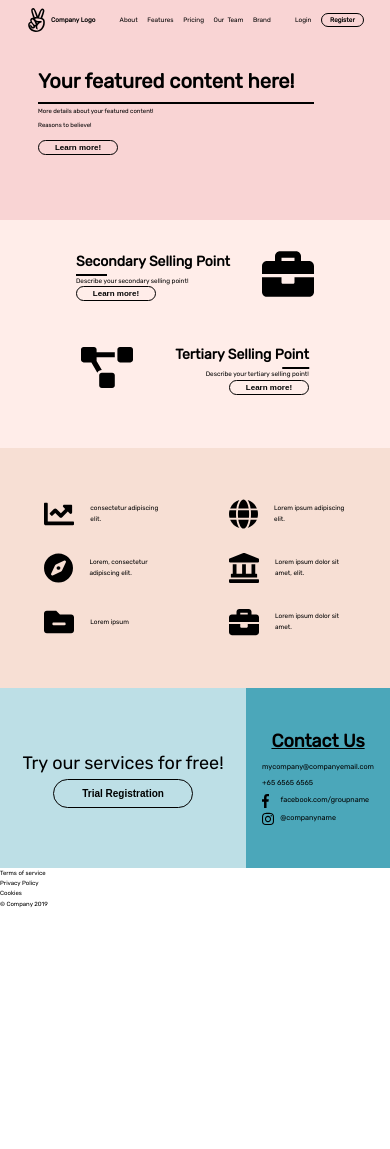
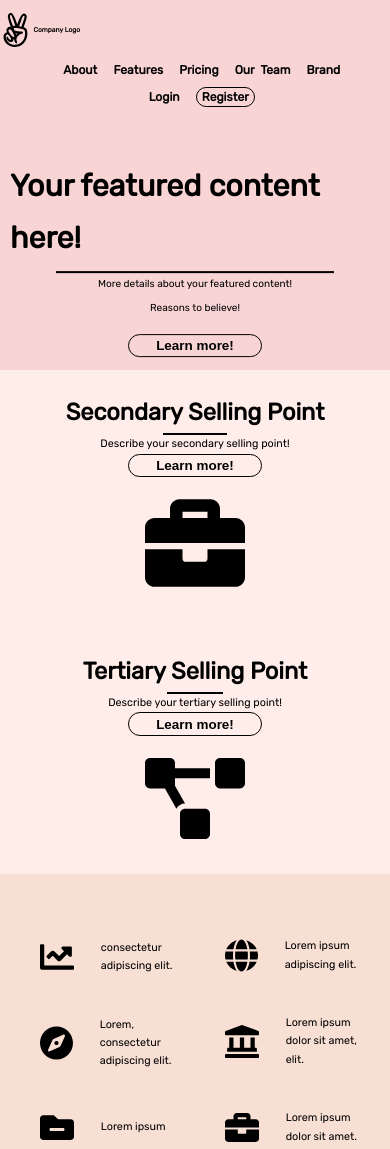
Before and after one commit to nevtay/websitePractice, a plain HTML site: page index.html in a window 390 px wide. Shown: the top 1149 px of the page. Before the commit the page ends 909 px from the top, so only its background shows below. Drawn offline with Linux system fonts and the light colour scheme.

Commit message:
improvements to layout made for better responsiveness across more devices

```diff
--- a/style.css
+++ b/style.css
@@ -5,19 +5,28 @@
 }
 
 html {
-    font-size: 62.5%
+    font-size: 62.5%;
+    overflow-x: hidden;
 }
 
 @media (max-width: 960px) {
     html {
-      font-size: 25%;
+      font-size: 42%;
     }
   }
+
+@media (max-width: 376px) {
+    html {
+        font-size: 30%;
+    }
+}
 
 body {
     font-family: 'Rubik', sans-serif;
     line-height: 1.7;
     font-weight: 400;
+    overflow-x: hidden;
+    width: 100%;
 }
 
 a {
@@ -50,13 +59,6 @@ a {
     padding: 0.5rem 0.5rem;
 }
 
-@media (max-width: 960px) {
-    .btn-learnmore {
-      width: 20rem;
-      font-size: 2rem;
-    }
-  }
-
 li {
     list-style: none;
 }
@@ -70,12 +72,11 @@ li {
 .header--nav {
     display: flex;
     flex-direction: row;
+    justify-content: space-around;
     align-items: center;
-    justify-content: space-around;
     width: 100%;
     font-size: 1.6rem;
     padding: 0rem 3rem;
-    margin-bottom: 3rem;
 }
 
 .header--nav li {
@@ -103,7 +104,6 @@ li {
 .img--logo {
     height: 6rem;
     width: auto;
-    /* margin-left: 5rem; */
 }
 
 .nav--users-login, .nav--users-register {
@@ -114,15 +114,14 @@ li {
 .nav--featured {
     display: flex;
     flex-direction: column;
-    align-items: left;
-    margin-bottom: 3rem;
-    width: 100%;
-    padding: 4rem 8rem 10rem 8rem;
+    justify-content: center;
+    margin-top: 8rem;
+    padding-left: 15rem;
     /* border: 1px solid black; */
 }
 
 .nav--featured hr {
-    width: 88%;
+    width: 75%;
     border: .02rem solid black;
 }
 
@@ -132,7 +131,7 @@ li {
 }
 
 .nav--featured h1 {
-    font-size: 5rem;
+    font-size: 4.5rem;
     margin: 1rem 0rem;
 }
 
@@ -140,11 +139,65 @@ li {
     margin-top: 2rem;
 }
 
+@media (max-width: 767px) {
+    .btn-learnmore {
+        width: 20rem;
+        font-size: 2rem;
+      }
+
+    .inline--logo {
+        position: absolute;
+        transform: translateX(-23rem) translateY(-7rem);
+    }
+
+    .inline--logo p {
+        font-size: 1rem;
+        margin-left: 0.5rem;
+    }
+
+    .img--logo {
+        height: 5rem;
+    }
+
+    .header--nav {
+        flex-direction: column;
+        justify-content: space-between;
+        text-align: center;
+        height: 13rem;
+        margin-top: 4rem;
+        width: 100%;
+        padding: 3rem 1rem;
+        /* border: 1px dotted; */
+    }
+
+    .header--nav li {
+        display: inline;
+        font-size: 1.8rem;
+        font-weight: bold;
+        text-align: left;
+        cursor: pointer;
+    }
+
+    .btn-register {
+        border: 0.1rem solid black;
+        padding: 0.25rem 0.75rem;
+    }
+
+    .nav--featured {
+        align-items: center;
+        padding-left: 0rem;
+        width: 100%;
+        transform: translateY(-4rem);
+    }
+
+}
+
 .main {
-    height: 57rem;
+    height: 60rem;
     display: flex;
     flex-direction: column;
-    width: 100%;
+    justify-content: space-around;
+    align-items: center;
     background-color: rgba(253,196,182, 0.3);
 }
 
@@ -157,22 +210,16 @@ li {
 }
 
 .main hr {
-    width: 20%;
-    border: .04rem solid black;
+    width: 25%;
+    border: .05rem solid black;
 }
 
 .main--secondary, .main--tertiary {
     display: flex;
     flex-direction: row;
-    justify-content: space-around;
+    justify-content: space-evenly;
     padding: 0rem 15rem;
-    /* border: 1px solid black; */
     align-items: center;
-}
-
-.main--secondary {
-    margin-top: 7rem;
-    margin-bottom: 10rem;
 }
 
 .main--tertiary-text {
@@ -186,8 +233,68 @@ li {
     transform: translateX(-100%);
 }
 
-.img--hero {
-    width: 13rem;
+.main--tertiary .img--hero {
+    width: 15rem;
+    margin-right: 8rem;
+}
+
+.main--secondary .img--hero {
+    width: 15rem;
+    margin-left: 8rem;
+}
+
+
+@media (max-width: 767px) {
+
+    .main {
+        height: 75rem;
+        display: flex;
+        flex-direction: column;
+        justify-content: space-around;
+        align-items: center;
+    }
+
+    .main hr {
+        margin: 0 auto;
+    }
+
+    .main--secondary, .main--tertiary {
+        display: flex;
+        flex-direction: column;
+        justify-content: center;
+        /* border: 1px solid black; */
+        align-items: center;
+        text-align: center;
+        height: 35rem;
+        width: 80rem;
+    }
+
+    .main--tertiary {
+        flex-direction: column-reverse;
+        justify-content: space-evenly;
+    }
+
+    .main--secondary {
+        justify-content: space-evenly;
+        /* border: 1px solid; */
+        height: 35rem;
+    }
+
+    .main--tertiary-text {
+        text-align: center;
+    }
+
+    .main--tertiary-text hr {
+        transform: translateX(0%);
+    }
+
+    .main--tertiary .img--hero {
+        margin-right: 0;
+    }
+
+    .main--secondary .img--hero {
+        margin-left: 0;
+    }
 }
 
 .additional--features {
@@ -204,9 +311,8 @@ li {
     display: flex;
     flex-direction: column;
     justify-content: space-around;
-    padding: 6rem;
-    width: 45%;
-    text-align: center;
+    padding: 0rem 7rem;
+    width: 35%;
 }
 
 .additional--features-right {
@@ -228,7 +334,43 @@ li {
 }
 
 .additional--features li:last-child {
-    margin-bottom: 0;
+    margin-bottom: 0
+}
+
+@media (max-width: 767px) {
+
+    .additional--features {
+        display: flex;
+        flex-direction: row;
+        background:rgba(229,149,114, 0.3);
+        padding: 0rem 2rem;
+        height: 50rem;
+    }
+
+    .additional--features-left, .additional--features-right {
+        display: flex;
+        flex-direction: column;
+        align-items: center;
+        width: 100%;
+        padding: 0rem;
+    }
+
+    .additional--features-right {
+        /* margin: 0rem; */
+    }
+
+    .additional--features-left {
+        margin-left: 4rem;
+    }
+
+    .additional--features img {
+        height: 5rem;
+    }
+
+    .additional--features li {
+        font-size: 1.6rem;
+        /* margin-bottom: 8rem; */
+    }
 }
 
 .footer {
@@ -283,3 +425,75 @@ li {
     height: 3.5rem;
     margin-right: 1.5rem;
 }
+
+.footer--bar {
+    height: 4.5rem;
+    display: flex;
+    align-items: center;
+    flex-direction: row;
+    justify-content: space-between;
+    background: #333;
+    color: #fff
+}
+
+.footer--bar-text {
+    font-size: 1.6rem;
+    display: flex;
+    width: 50%;
+    justify-content: space-evenly;
+}
+
+.footer--bar-text a {
+    color: #fff;
+}
+
+.footer--bar-copyright p {
+    font-size: 1.2rem;
+    margin-right: 4rem;
+}
+
+
+
+@media (max-width: 767px) {
+    .footer {
+        display: flex;
+        flex-direction: column;
+        justify-content: space-between;
+        height: 55rem;
+        background: rgba(38,148,171, 0.3);
+    }
+
+    .footer--freetrial, .footer--contact {
+        display: flex;
+        flex-direction: column;
+        justify-content: center;
+        padding: 3rem 0rem;
+    }
+
+    .footer--freetrial p {
+        font-size: 4.5rem;
+    }
+
+    .footer--contact {
+        align-items: center;
+        flex-basis: 35%;
+        background: rgba(38,148,171, 0.75);
+    }
+
+    .footer--contact li {
+        font-size: 2rem;
+    }
+
+    .footer--contact img {
+        display: flex;
+        height: 4rem;
+        margin-right: 1.5rem;
+    }
+
+    .footer--bar-text {
+        font-size: 1.5rem;
+        display: flex;
+        width: 70%;
+        justify-content: space-evenly;
+    }
+}
```
